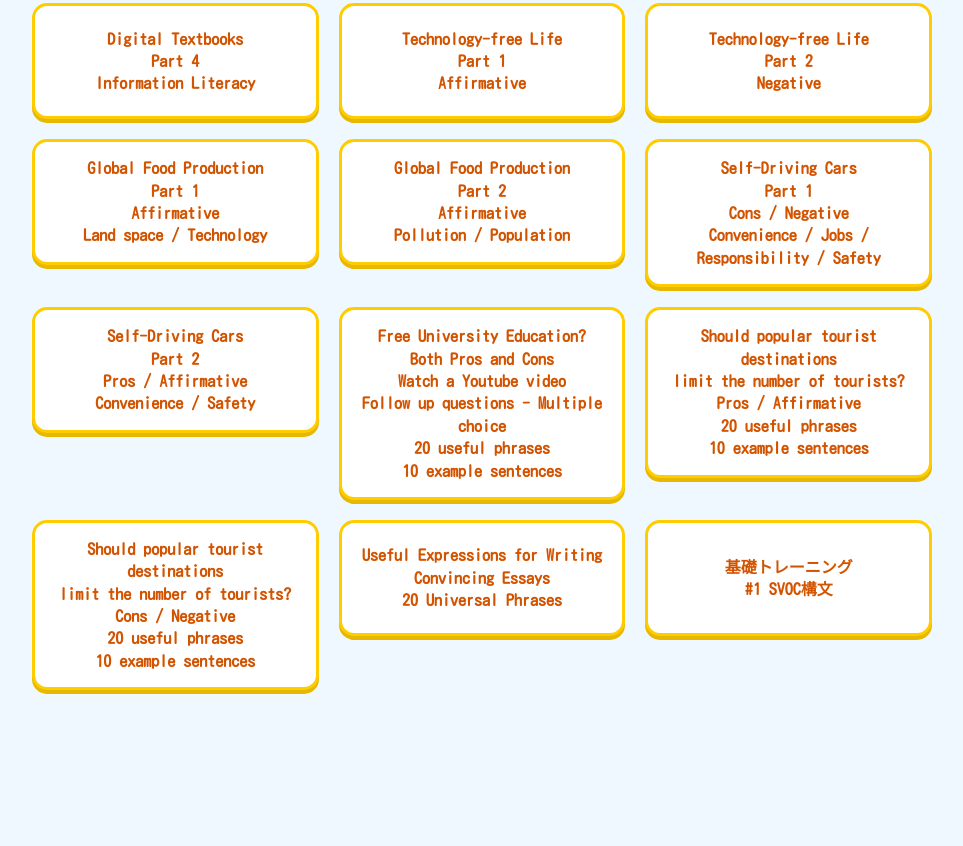
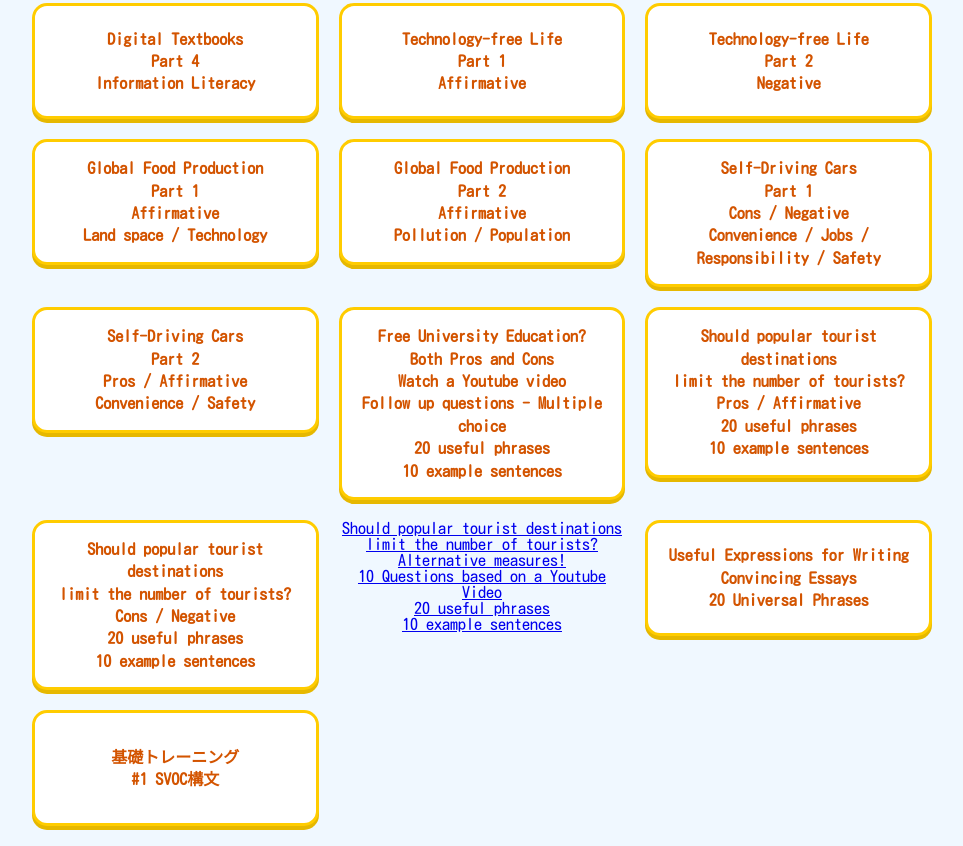
Before and after one commit to EigoStudio/Eiken-Pre1--Writing-Exercises, a plain HTML site: page index.html in a window 1280 px wide. Shown: the part 939-1785 px from the top of the page, without its empty margins (158-1121 px from the left). Before the commit the page ends 1649 px from the top, so only its background shows below. Drawn offline with Linux system fonts and the light colour scheme.

Commit message:
Update index.html

```diff
--- a/index.html
+++ b/index.html
@@ -251,6 +251,16 @@
             </a>
         </li>
 
+        <a href="Tourist-Destinations-Video-Based.html">
+            Should popular tourist destinations<br>
+                limit the number of tourists? <br>
+            Alternative measures!<br>
+            10 Questions based on a Youtube Video<br>
+                20 useful phrases <br>
+            10 example sentences
+            </a>
+        </li>
+
         <li>
         <a href="20-Univerasal-Phrases-for-Pre1-Writing.html">
                 Useful Expressions for Writing<br>Convincing Essays<br>20 Universal Phrases
```
